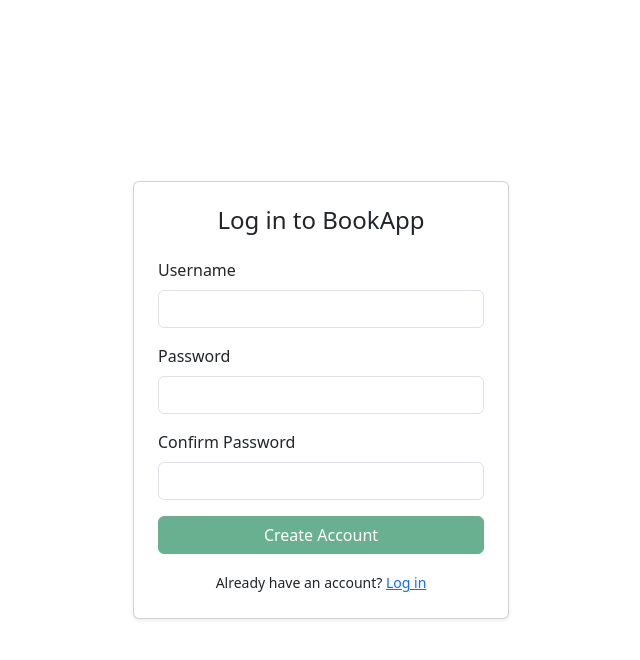
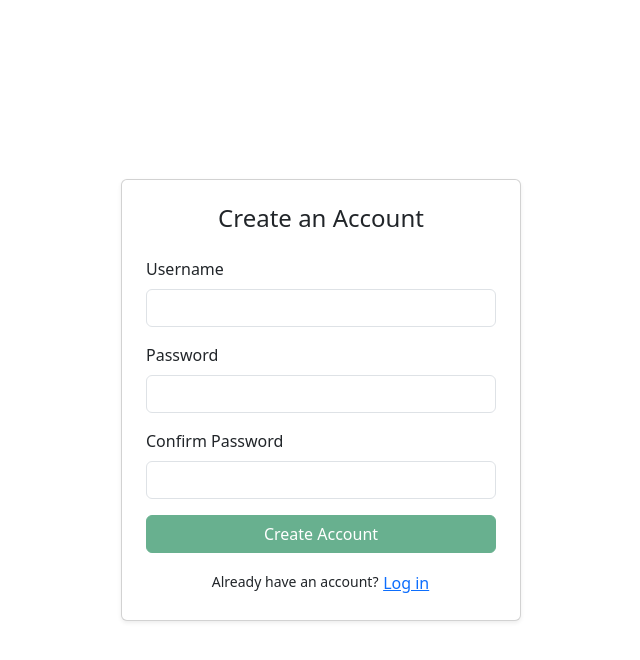
Before and after one commit to XuemeiCai/BookAppFrontend, an Angular app: page /login in a window 1280 px wide. Both pictures are taken after typing "Sample", "Sample123" into the empty fields and a click on the button "Create one". Shown: the top 660 px of the page, without its empty margins (319-959 px from the left). Built offline with nearby package versions, Linux system fonts and the light colour scheme.

Commit message:
add loader

```diff
--- a/src/app/components/login/login.component.html
+++ b/src/app/components/login/login.component.html
@@ -1,13 +1,22 @@
-<div class="container-fluid d-flex flex-column align-items-center justify-content-center min-vh-100" style="max-width: 400px;">
-  <div class="card shadow-sm p-4" style="width: 100%; max-width: 400px;">
-    <h4 class="mb-4 text-center">Log in to BookApp</h4>
+<div class="container-fluid d-flex flex-column align-items-center justify-content-center min-vh-100">
+  <div class="card shadow-sm p-4 w-100" style="max-width: 400px;">
+    <h4 class="mb-4 text-center">{{ isRegisterMode ? 'Create an Account' : 'Log in to BookApp' }}</h4>
+
+    <!-- Loader -->
+    <div *ngIf="isLoading" class="d-flex justify-content-center my-3">
+      <div class="spinner-border text-primary" role="status">
+        <span class="visually-hidden">Loading...</span>
+      </div>
+    </div>
+
+    <!-- Login Form -->
     <form *ngIf="!isRegisterMode" #loginForm="ngForm" (ngSubmit)="login()">
       <div class="mb-3">
         <label for="username" class="form-label">Username</label>
         <input
           type="text"
           id="username"
-            class="form-control mb-2"
+          class="form-control"
           [(ngModel)]="username"
           name="username"
           required
@@ -19,19 +28,20 @@
         <input
           type="password"
           id="password"
-            class="form-control mb-2"
+          class="form-control"
           [(ngModel)]="password"
           name="password"
           required
           placeholder="Enter your password"
+          autocomplete="off"
         />
       </div>
-        <button type="submit" class="btn btn-primary w-100" [disabled]="!loginForm.valid">Log in</button>
+      <button type="submit" class="btn btn-primary w-100" [disabled]="!loginForm.valid || isLoading">Log in</button>
       <div *ngIf="loginError" class="text-danger mt-2">Invalid credentials. Please try again.</div>
     </form>
 
-    <!-- Registration form -->
-    <form #registrationForm="ngForm" *ngIf="isRegisterMode" (ngSubmit)="register()">
+    <!-- Registration Form -->
+    <form *ngIf="isRegisterMode" #registrationForm="ngForm" (ngSubmit)="register()">
       <div class="mb-3">
         <label for="registerUsername" class="form-label">Username</label>
         <input
@@ -41,8 +51,7 @@
           [(ngModel)]="registerUsername"
           (ngModelChange)="checkUsernameAvailability()"
           name="registerUsername"
-          required
-          minlength="3"
+          required minlength="3"
           pattern="^[a-zA-Z0-9]+$"
           #registerUsernameRef="ngModel"
         />
@@ -51,10 +60,9 @@
           <div *ngIf="registerUsernameRef.errors?.['minlength']">At least 3 characters required.</div>
           <div *ngIf="registerUsernameRef.errors?.['pattern']">Only letters and numbers allowed.</div>
         </div>
-        <div *ngIf="usernameTaken" class="text-danger small">
-          This username is already taken.
+        <div *ngIf="usernameTaken" class="text-danger small">This username is already taken.</div>
       </div>
-      </div>
+
       <div class="mb-3">
         <label for="registerPassword" class="form-label">Password</label>
         <input
@@ -66,6 +74,7 @@
           required
           pattern="^(?=.*[a-z])(?=.*[A-Z])(?=.*\d).{6,}$"
           #registerPasswordRef="ngModel"
+          autocomplete="off"
         />
         <div *ngIf="registerPasswordRef.invalid && registerPasswordRef.touched" class="text-danger small">
           <div *ngIf="registerPasswordRef.errors?.['required']">Password is required.</div>
@@ -75,7 +84,6 @@
         </div>
       </div>
 
-     <!-- Confirm Password Field -->
       <div class="mb-3">
         <label for="confirmPassword" class="form-label">Confirm Password</label>
         <input
@@ -86,6 +94,7 @@
           [(ngModel)]="confirmPassword"
           #confirmPasswordRef="ngModel"
           required
+          autocomplete="off"
         />
         <div *ngIf="confirmPasswordRef.touched && confirmPassword !== registerPassword" class="text-danger small">
           Passwords do not match.
@@ -95,20 +104,29 @@
       <button
         type="submit"
         class="btn btn-success w-100"
-        [disabled]="!registrationForm.valid || confirmPassword !== registerPassword || usernameTaken">Create Account
+        [disabled]="
+          !registrationForm.valid ||
+          confirmPassword !== registerPassword ||
+          usernameTaken ||
+          isLoading
+        ">
+        Create Account
       </button>
+
       <div *ngIf="registerSuccess" class="text-success mt-2">Account created! You can now log in.</div>
       <div *ngIf="registerError" class="text-danger mt-2">Failed to create account. Try again.</div>
     </form>
 
+    <!-- Mode Toggle -->
     <div class="mt-3 text-center">
-      <small *ngIf="!isRegisterMode">Don't have an account?
+      <small *ngIf="!isRegisterMode">
+        Don not have an account?
         <button type="button" class="btn btn-link p-0" (click)="toggleMode()">Create one</button>
       </small>
-      <small *ngIf="isRegisterMode">Already have an account?
-        <a href="#" (click)="toggleMode()">Log in</a>
+      <small *ngIf="isRegisterMode">
+        Already have an account?
+        <button type="button" class="btn btn-link p-0" (click)="toggleMode()">Log in</button>
       </small>
     </div>
   </div>
-
 </div>
--- a/src/app/components/login/login.component.ts
+++ b/src/app/components/login/login.component.ts
@@ -31,36 +31,44 @@
   registerError = false;
   isRegisterMode = false;
 
+  isLoading = false;
+
   constructor(
     private router: Router,
     private authService: AuthService
   ) {}
 
   login() {
+    this.isLoading = true;
     this.authService.login(this.username, this.password).subscribe({
       next: (res: any) => {
         if (res.success) {
           this.authService.saveSession(res.token, res.refreshToken, res.username);
           this.router.navigate(['/']);
+          this.isLoading = false;
         }
       },
       error: () => {
         this.loginError = true;
         this.authService.clearSession();
+        this.isLoading = false;
       }
     });
   }
 
   register() {
+    this.isLoading = true;
     this.authService.register(this.registerUsername, this.registerPassword).subscribe({
       next: () => {
         this.registerSuccess = true;
         this.registerError = false;
         this.registrationForm.resetForm();
+        this.isLoading = false;
       },
       error: () => {
         this.registerError = true;
         this.registerSuccess = false;
+        this.isLoading = false;
       }
     });
   }
```
Lines whose indentation alone changed are shown as unchanged.
